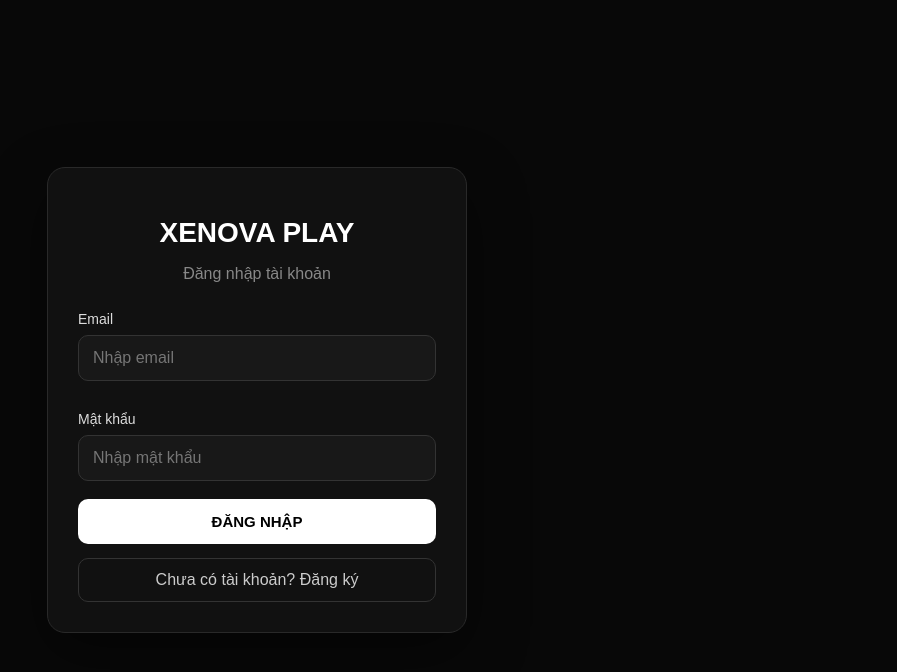
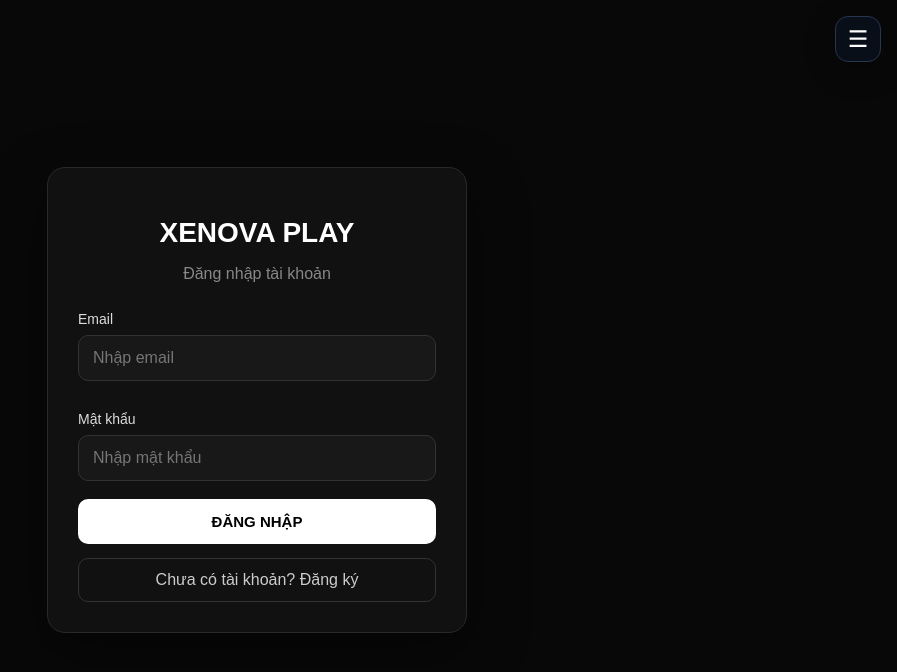
Before and after one commit to trantuyen7cdz-svg/-xenova-play, a Next.js app: page /login in a window 1280 px wide. Shown: the top 672 px of the page, without its empty margins (383-1280 px from the left). Built offline with nearby package versions, Linux system fonts and the light colour scheme; no server answers.

Commit message:
Update layout.js

```diff
--- a/app/layout.js
+++ b/app/layout.js
@@ -1,3 +1,13 @@
 import "./globals.css";
-export const metadata={title:"XENOVA PLAY",description:"XENOVA PLAY - hệ thống quản lý tài khoản và KEY"};
-export default function RootLayout({children}){return <html lang="vi"><body>{children}</body></html>}
+import Menu from "./components/Menu";
+
+export default function RootLayout({ children }) {
+  return (
+    <html lang="vi">
+      <body>
+        <Menu />
+        {children}
+      </body>
+    </html>
+  );
+}
```
